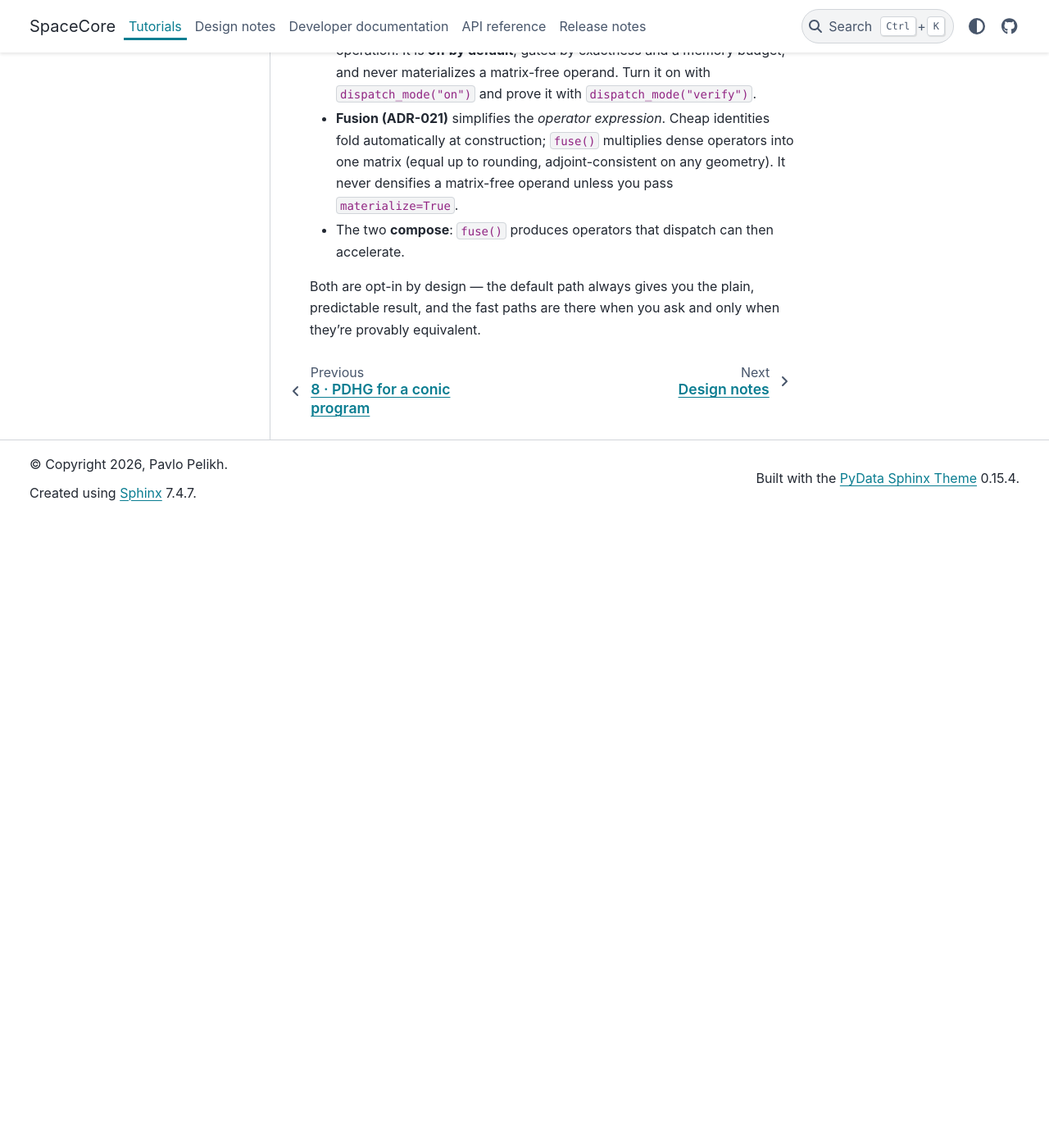
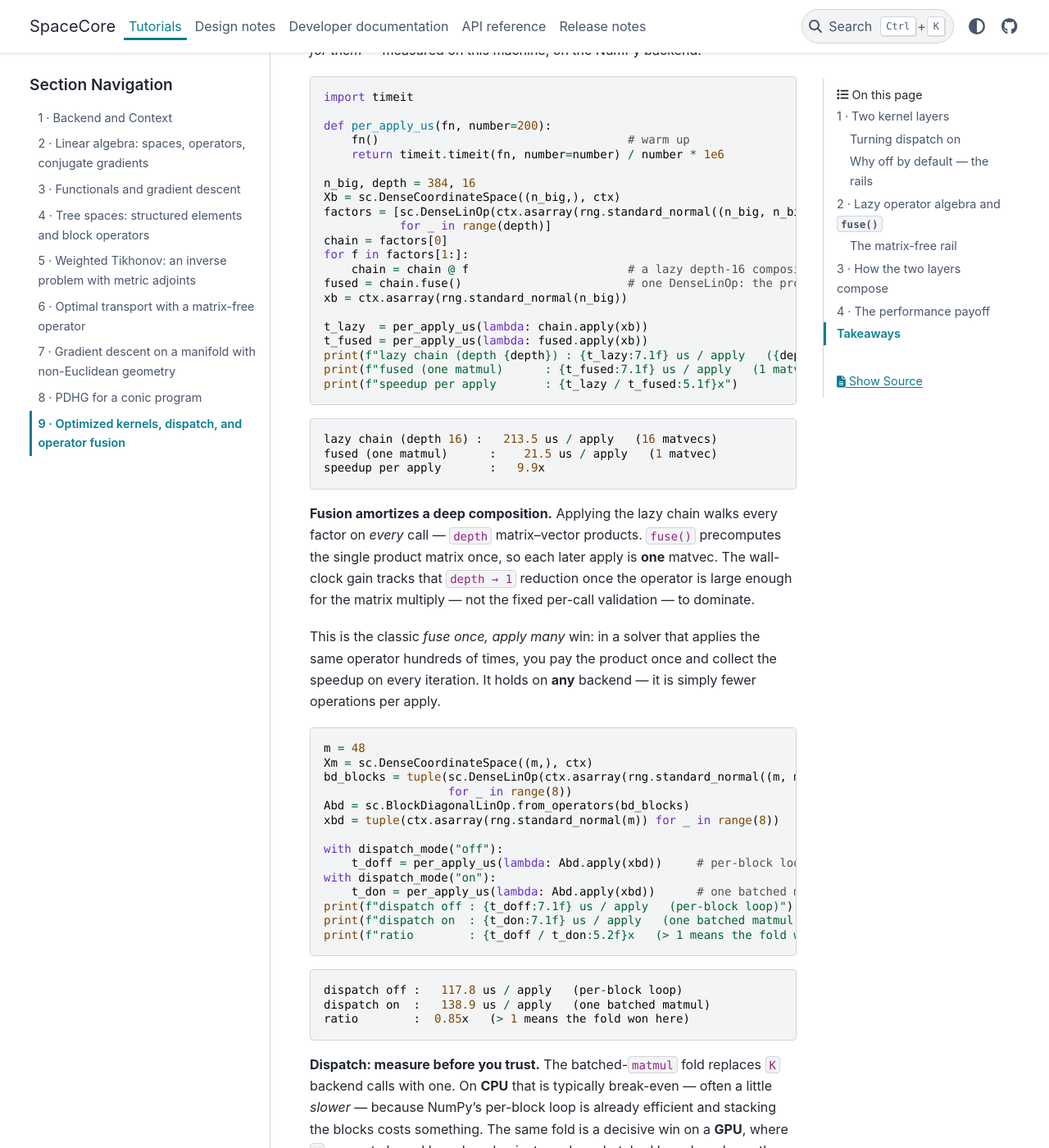
Before and after one commit to Pavlo3P/SpaceCore, a Sphinx documentation site: the page built from docs/source/tutorials/09_kernels_and_fusion.rst, in a window 1280 px wide and 1400 px high, scrolled down 6265 px. Shown: the whole window at 82% size. Built offline with Sphinx 7.4.7 and the PyData theme 0.15.4, drawn with Linux system fonts in a browser that asks for light colours; before the commit the page ends 6895 px from its top, so only the background shows below that; some of the changed text lies outside the part shown.

Commit message:
Tutorial 09: add a measured performance-payoff section
Add Part 4 demonstrating the actual benefits:
- Fusion: timing a depth-16 dense composition shows ~10x faster per apply once
  fused (16 matvecs -> 1) -- the 'fuse once, apply many' win, on any backend.
- Dispatch: timing the block-diagonal apply off vs on is honest about CPU being
  break-even/slightly slower (NumPy's per-block loop is already cheap), with the
  measure-first framing -- the batched fold is a GPU win and is gated on a
  per-backend benchmark, which is why dispatch stays off by default.

Executed on NumPy (0 errors), reconverted to RST; Sphinx renders clean.

Co-Authored-By: Claude Opus 4.8 <noreply@anthropic.com>

```diff
--- a/docs/source/tutorials/09_kernels_and_fusion.rst
+++ b/docs/source/tutorials/09_kernels_and_fusion.rst
@@ -300,6 +300,94 @@ the batched-``matmul`` fast path.
     same action           : True
 
 
+4 · The performance payoff
+--------------------------
+
+The sections above showed the two layers are *correct*. Here is *why you
+reach for them* — measured on this machine, on the NumPy backend.
+
+.. code:: ipython3
+
+    import timeit
+
+    def per_apply_us(fn, number=200):
+        fn()                                    # warm up
+        return timeit.timeit(fn, number=number) / number * 1e6
+
+    n_big, depth = 384, 16
+    Xb = sc.DenseCoordinateSpace((n_big,), ctx)
+    factors = [sc.DenseLinOp(ctx.asarray(rng.standard_normal((n_big, n_big))), Xb, Xb, ctx)
+               for _ in range(depth)]
+    chain = factors[0]
+    for f in factors[1:]:
+        chain = chain @ f                       # a lazy depth-16 composition
+    fused = chain.fuse()                        # one DenseLinOp: the product matrix
+    xb = ctx.asarray(rng.standard_normal(n_big))
+
+    t_lazy  = per_apply_us(lambda: chain.apply(xb))
+    t_fused = per_apply_us(lambda: fused.apply(xb))
+    print(f"lazy chain (depth {depth}) : {t_lazy:7.1f} us / apply   ({depth} matvecs)")
+    print(f"fused (one matmul)      : {t_fused:7.1f} us / apply   (1 matvec)")
+    print(f"speedup per apply       : {t_lazy / t_fused:5.1f}x")
+
+
+.. parsed-literal::
+
+    lazy chain (depth 16) :   213.5 us / apply   (16 matvecs)
+    fused (one matmul)      :    21.5 us / apply   (1 matvec)
+    speedup per apply       :   9.9x
+
+
+**Fusion amortizes a deep composition.** Applying the lazy chain walks
+every factor on *every* call — ``depth`` matrix–vector products.
+``fuse()`` precomputes the single product matrix once, so each later
+apply is **one** matvec. The wall-clock gain tracks that ``depth → 1``
+reduction once the operator is large enough for the matrix multiply —
+not the fixed per-call validation — to dominate.
+
+This is the classic *fuse once, apply many* win: in a solver that
+applies the same operator hundreds of times, you pay the product once
+and collect the speedup on every iteration. It holds on **any** backend
+— it is simply fewer operations per apply.
+
+.. code:: ipython3
+
+    m = 48
+    Xm = sc.DenseCoordinateSpace((m,), ctx)
+    bd_blocks = tuple(sc.DenseLinOp(ctx.asarray(rng.standard_normal((m, m))), Xm, Xm, ctx)
+                      for _ in range(8))
+    Abd = sc.BlockDiagonalLinOp.from_operators(bd_blocks)
+    xbd = tuple(ctx.asarray(rng.standard_normal(m)) for _ in range(8))
+
+    with dispatch_mode("off"):
+        t_doff = per_apply_us(lambda: Abd.apply(xbd))     # per-block loop
+    with dispatch_mode("on"):
+        t_don = per_apply_us(lambda: Abd.apply(xbd))      # one batched matmul
+    print(f"dispatch off : {t_doff:7.1f} us / apply   (per-block loop)")
+    print(f"dispatch on  : {t_don:7.1f} us / apply   (one batched matmul)")
+    print(f"ratio        : {t_doff / t_don:5.2f}x   (> 1 means the fold won here)")
+
+
+.. parsed-literal::
+
+    dispatch off :   117.8 us / apply   (per-block loop)
+    dispatch on  :   138.9 us / apply   (one batched matmul)
+    ratio        :  0.85x   (> 1 means the fold won here)
+
+
+**Dispatch: measure before you trust.** The batched-``matmul`` fold
+replaces ``K`` backend calls with one. On **CPU** that is typically
+break-even — often a little *slower* — because NumPy’s per-block loop is
+already efficient and stacking the blocks costs something. The same fold
+is a decisive win on a **GPU**, where ``K`` separate kernel launches
+dominate and one batched launch replaces them.
+
+That asymmetry is exactly why dispatch ships **off by default** and a
+key is turned on only once a benchmark proves it wins *on your backend*
+— the fast path is always available, exact, and gated, never assumed.
+(Caching the one-time block stack — the subject of ADR-022 — is what
+tips the materializing folds further in their favour once they route.)
+
 Takeaways
 ---------
 
@@ -313,6 +401,11 @@ Takeaways
    dense operators into one matrix (equal up to rounding,
    adjoint-consistent on any geometry). It never densifies a matrix-free
    operand unless you pass ``materialize=True``.
+-  **Performance:** fusion is a structural win on *any* backend — fewer
+   operations per apply, a multi-× speedup for a deep chain applied
+   repeatedly. The dispatch batched folds are a GPU/accelerator win
+   (fewer kernel launches) and are gated on a per-backend benchmark,
+   which is why they stay off by default.
 -  The two **compose**: ``fuse()`` produces operators that dispatch can
    then accelerate.
 
```
Also changed, not shown: 1 other file.
